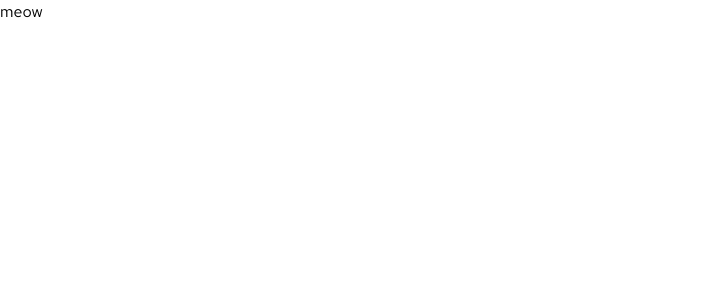
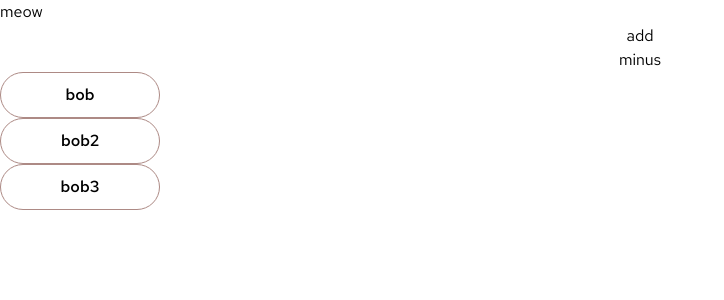
Before and after one commit to Masseh2025/shopping-cart-typescript3, a React (Vite) app: page / in a window 1280 px wide. Shown: the top 300 px of the page, without its empty margins (0-724 px from the left). Built offline with nearby package versions, Linux system fonts and the light colour scheme.

Commit message:
making select mechanic for future components

```diff
--- a/src/App.tsx
+++ b/src/App.tsx
@@ -1,7 +1,75 @@
+import { useReducer } from "react";
+import { cn } from "./utils/cn";
+
+type StateProps = {
+  items: { name: string; age: number; selected: boolean }[];
+};
+
+type Actions = { type: "increment" | "decrement" };
+type ActionsWithPayload = { type: "select"; payload: string };
+
+function reducer(state: StateProps, action: Actions | ActionsWithPayload) {
+  switch (action.type) {
+    case "increment":
+      console.log("increment");
+      return { ...state };
+    case "decrement":
+      console.log("decrement");
+      return { ...state };
+    case "select":
+      state.items.map((item) => {
+        if (item.name === action.payload) {
+          item.selected = true;
+          return { ...state };
+        }
+        item.selected = false;
+      });
+      return { ...state };
+  }
+}
+
+const initialState: StateProps = {
+  items: [
+    { name: "bob", age: 23, selected: false },
+    { name: "bob2", age: 23, selected: false },
+    { name: "bob3", age: 23, selected: false },
+  ],
+};
 function App() {
+  const [state, dispatch] = useReducer(reducer, initialState);
+
   return (
     <main className="h-screen font-display flex flex-col">
       <p>meow</p>
+      <button
+        className="cursor-pointer"
+        onClick={() => dispatch({ type: "increment" })}
+      >
+        add
+      </button>
+      <button
+        className="cursor-pointer"
+        onClick={() => dispatch({ type: "decrement" })}
+      >
+        minus
+      </button>
+      {state.items.map((item) => {
+        return (
+          <button
+            className={cn(
+              "w-40 whitespace-break-spaces flex items-center justify-center cursor-pointer rounded-full bg-white border-1 border-rose-400 font-semibold px-4.5 py-2.5 hover:text-red transition-colors duration-300 ease-out",
+              {
+                "bg-red text-white hover:text-white cursor-default":
+                  item.selected,
+              }
+            )}
+            key={item.name}
+            onClick={() => dispatch({ type: "select", payload: item.name })}
+          >
+            {item.name}
+          </button>
+        );
+      })}
     </main>
   );
 }
```
